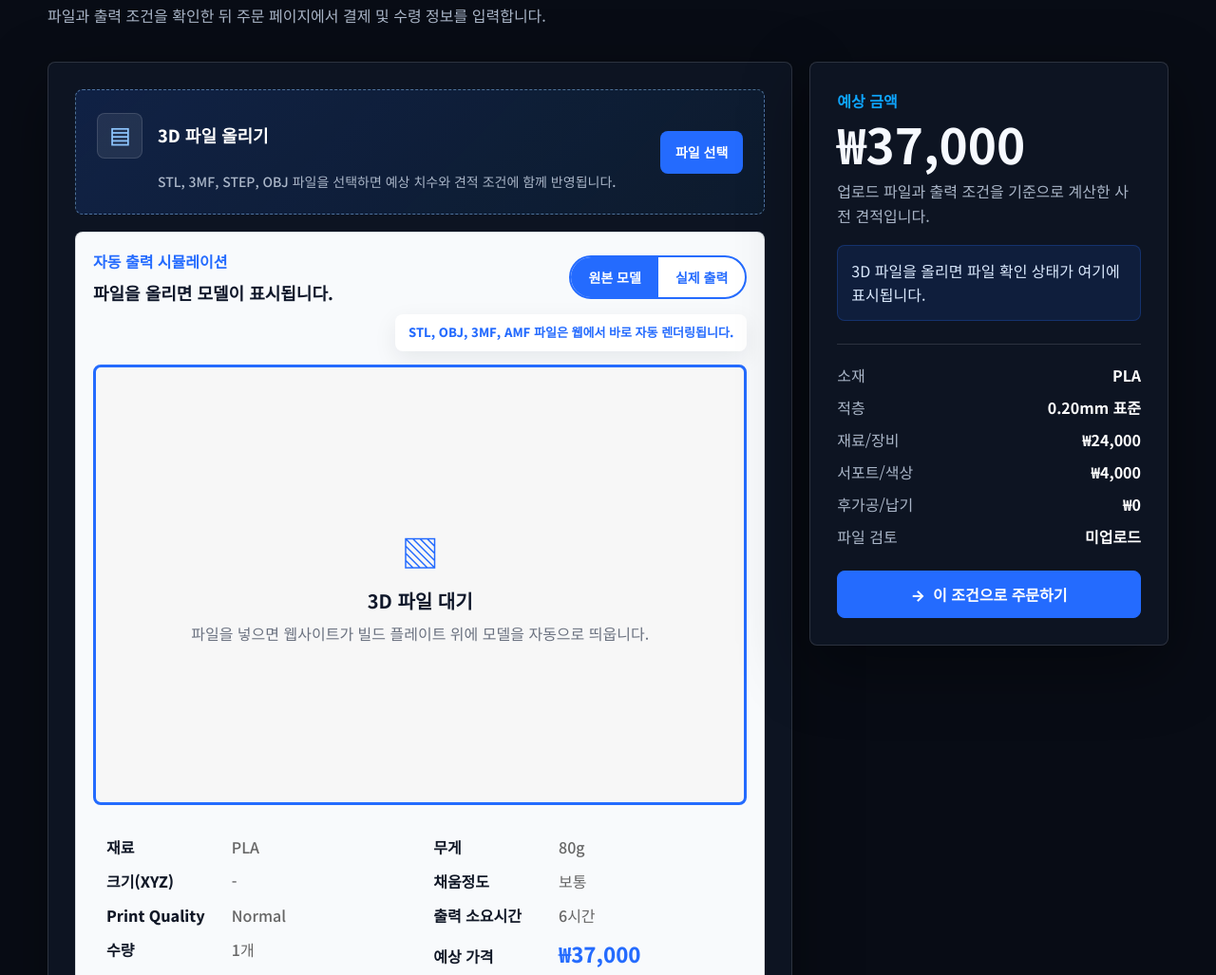
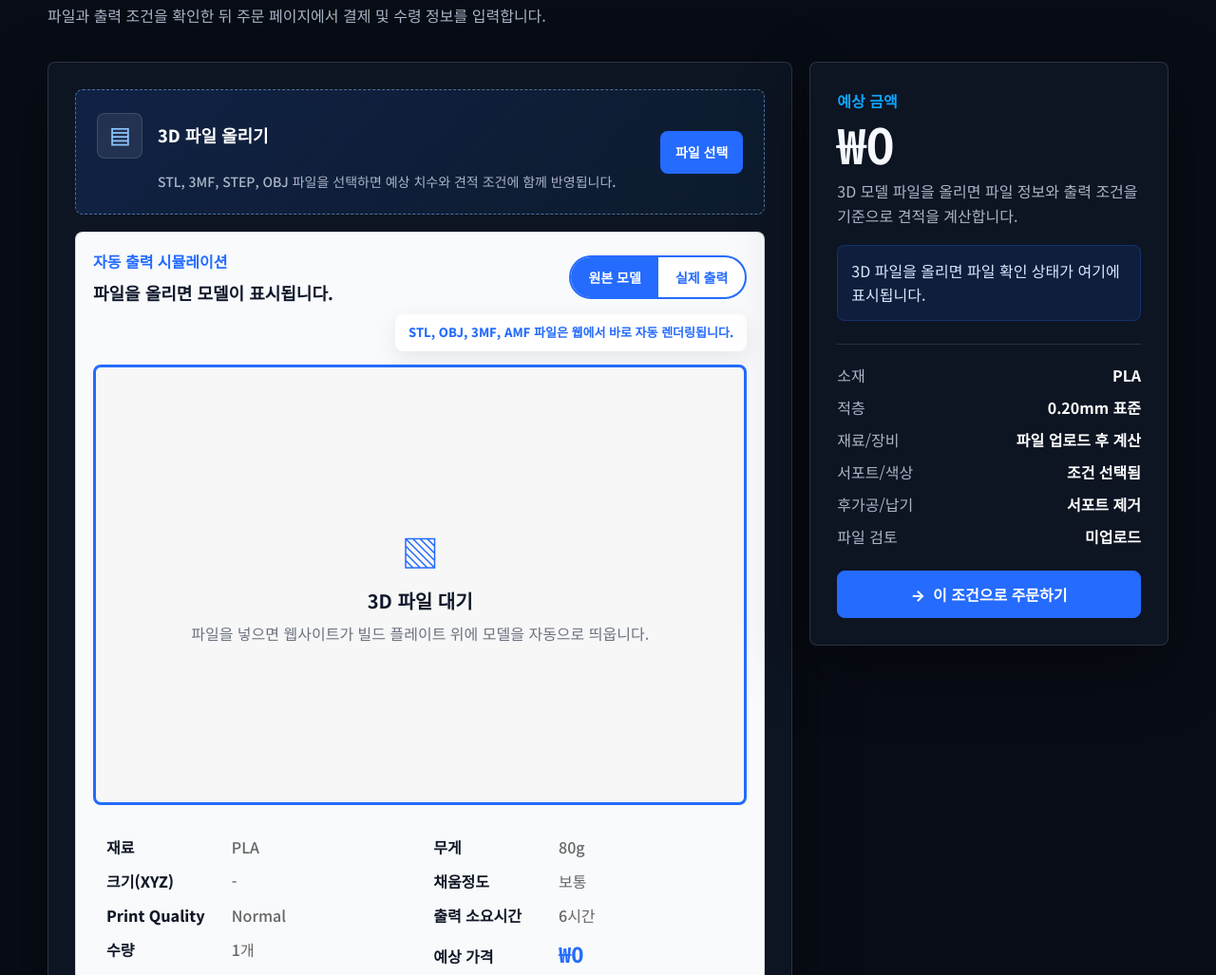
Before and after one commit to js97lee/realday-3d, a plain HTML site: page index.html in a window 1280 px wide. Shown: the part 1659-2686 px from the top of the page at 95% size. Drawn offline with Linux system fonts and the light colour scheme.

Commit message:
Fix initial quote and model preview controls

```diff
--- a/script.js
+++ b/script.js
@@ -481,12 +481,16 @@ async function renderModelPreview(file) {
     renderer.domElement.style.opacity = "1";
     renderer.domElement.style.transition = "opacity 0.2s";
     renderer.domElement.style.touchAction = "none";
+    renderer.domElement.style.cursor = "grab";
     renderer.outputColorSpace = THREE.SRGBColorSpace;
     modelStage.append(renderer.domElement);
 
     const controls = new OrbitControls(camera, renderer.domElement);
     controls.enableDamping = true;
     controls.dampingFactor = 0.08;
+    controls.enableRotate = true;
+    controls.enableZoom = true;
+    controls.enablePan = true;
     controls.screenSpacePanning = true;
 
     scene.add(new THREE.HemisphereLight(0xffffff, 0xcbd5e1, 2.4));
@@ -638,6 +642,31 @@ function calculate() {
   const rush = valueOf("rush");
   const fileReviewCost = uploadedFileInfo ? 3000 : 0;
 
+  if (!uploadedFileInfo) {
+    estimate.textContent = formatter.format(0);
+    detailMaterial.textContent = material.label;
+    detailWeight.textContent = `${weight}g`;
+    detailInfill.textContent = support ? "보통" : "낮음";
+    detailQuality.textContent = layer.label.includes("정밀") ? "Fine" : layer.label.includes("빠른") ? "Draft" : "Normal";
+    detailTime.textContent = `${hours}시간`;
+    detailQuantity.textContent = `${quantity}개`;
+    detailPrice.textContent = formatter.format(0);
+    note.textContent = "3D 모델 파일을 올리면 파일 정보와 출력 조건을 기준으로 견적을 계산합니다.";
+    breakdown.innerHTML = [
+      ["소재", material.label],
+      ["적층", layer.label],
+      ["재료/장비", "파일 업로드 후 계산"],
+      ["서포트/색상", support || multiColor ? "조건 선택됨" : "기본"],
+      ["후가공/납기", finish.label],
+      ["파일 검토", "미업로드"],
+    ]
+      .map(([label, value]) => `<div><span>${label}</span><strong>${value}</strong></div>`)
+      .join("");
+    quoteMail.href = "#quote";
+    quoteMail.setAttribute("aria-disabled", "true");
+    return;
+  }
+
   const setup = 9000;
   const materialCost = weight * material.gram * quantity;
   const machineCost = hours * material.hourly * quantity;
@@ -717,6 +746,7 @@ function calculate() {
     note: decodeURIComponent(body),
   });
   quoteMail.href = `order.html?${orderParams.toString()}`;
+  quoteMail.removeAttribute("aria-disabled");
 }
 
 function handleQuoteFormChange(event) {
--- a/styles.css
+++ b/styles.css
@@ -525,7 +525,12 @@ article {
   height: 100%;
   opacity: 1;
   touch-action: none;
+  cursor: grab;
   transition: opacity 0.2s;
+}
+
+.model-stage canvas:active {
+  cursor: grabbing;
 }
 
 .model-placeholder {
@@ -537,6 +542,11 @@ article {
   padding: 24px;
   color: #6b7280;
   text-align: center;
+  pointer-events: none;
+}
+
+.model-placeholder[hidden] {
+  display: none;
 }
 
 .model-placeholder span {
```
